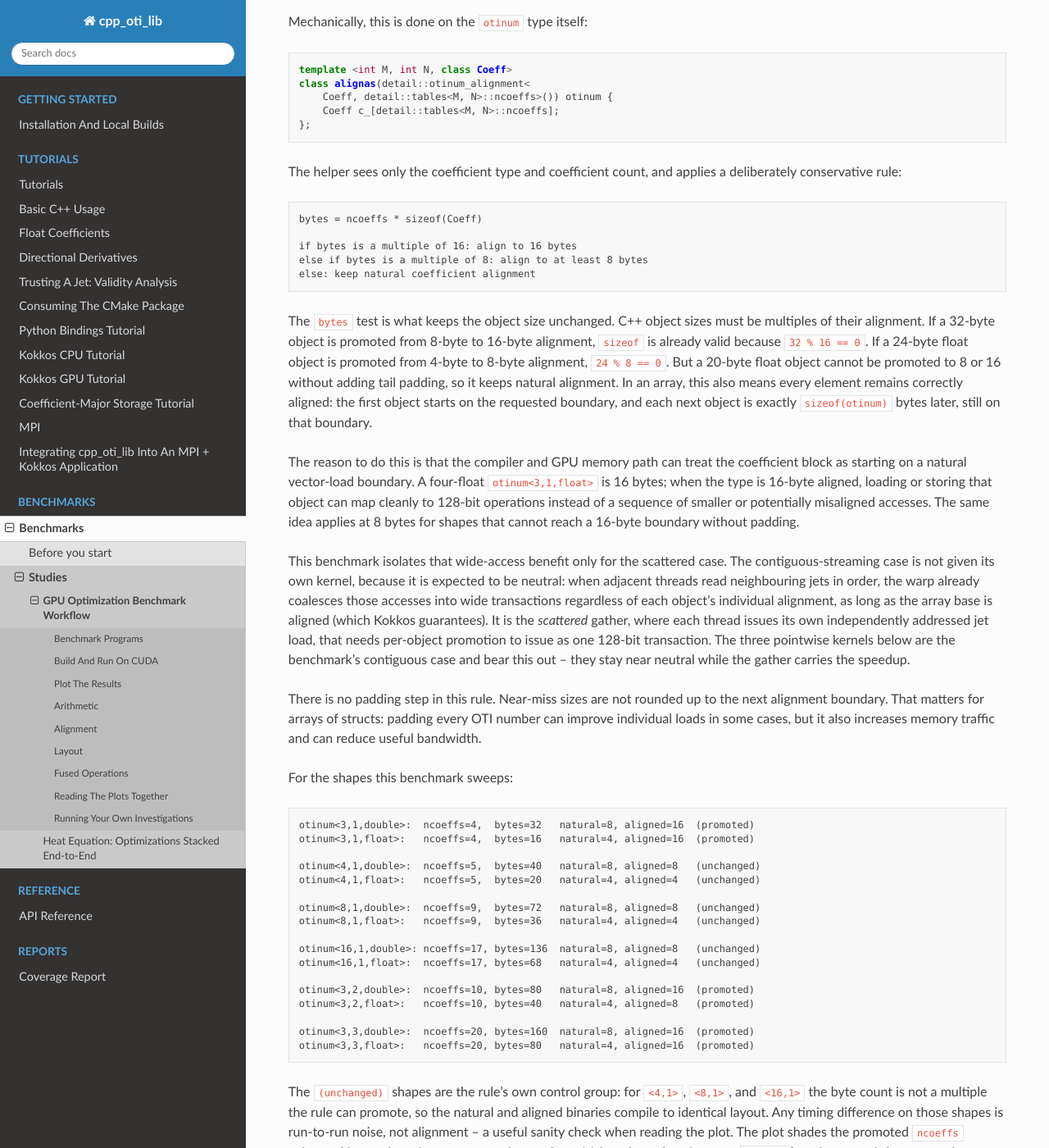
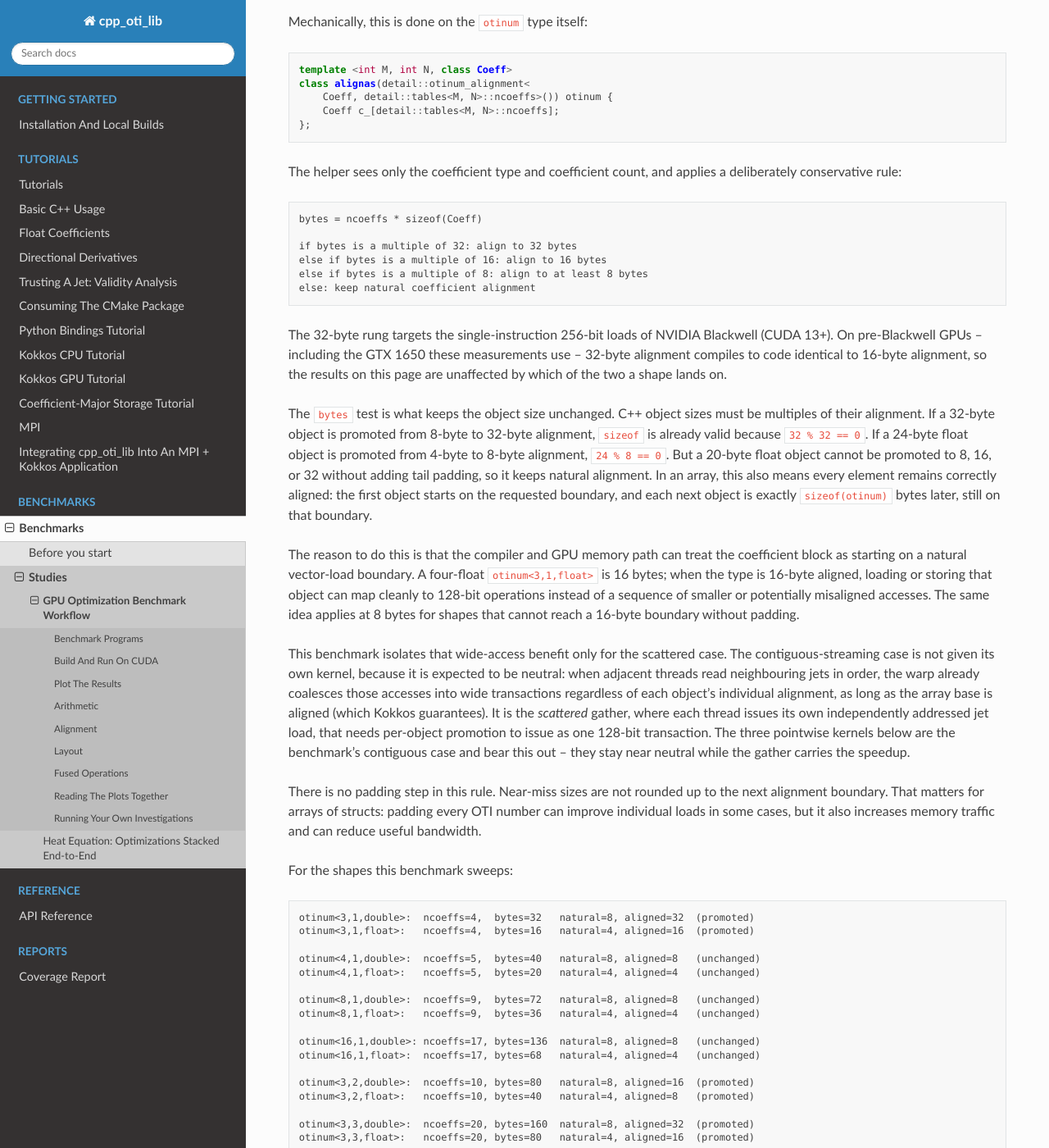
Before and after one commit to Samm-Py/cpp_oti_lib, a Sphinx documentation site: the page built from docs/benchmarks/gpu_optimization_workflow.rst, in a window 1280 px wide and 1400 px high, scrolled down 9521 px. Shown: the whole window at 82% size. Built offline with Sphinx 7.4.7 and the Read the Docs theme 3.1.0, drawn with Linux system fonts in a browser that asks for light colours; some of the changed text lies outside the part shown.

Commit message:
docs: 32-byte alignment rung and benchmark-page corrections
The alignment rule gained a 32-byte rung for Blackwell's 256-bit loads
(6ade24e), but the docs still described an 8-or-16 rule everywhere. Worse,
api/core.rst documented static_assert(alignof(otinum<3,1>) == 16), which
no longer compiles -- <3,1,double> (32 bytes) and <3,3,double> (160
bytes) are 32-byte aligned now. Updated the rule text and examples in
core.rst, soa_layout.rst, and the GPU workflow page (including its shape
table), each noting that on pre-Blackwell GPUs -- including the GTX 1650
the measurements used -- the 32-byte rung compiles identically to
16-byte alignment, so the published numbers are unaffected.

Also: benchmarks/index.rst claimed CMake 3.16+ but the project minimum
is 3.18. Verified against the tree: all documented benchmark binary
names match the CMake targets, the runner really forwards
--shapes/--nodes/--repetitions, plot_benchmark.py accepts the documented
--x/--output-dir, and bench_shapes.def contains exactly the documented
shape set.

Co-Authored-By: Claude Fable 5 <noreply@anthropic.com>

```diff
--- a/docs/benchmarks/gpu_optimization_workflow.rst
+++ b/docs/benchmarks/gpu_optimization_workflow.rst
@@ -7,7 +7,7 @@ library:
 * arithmetic path: naive coefficient convolution, runtime lookup tables, and
   compile-time unrolled product folds;
 * coefficient alignment: natural coefficient alignment versus the library's
-  conditional 8- or 16-byte alignment, measured on the real-``otinum`` kernels
+  conditional 8-, 16-, or 32-byte alignment, measured on the real-``otinum`` kernels
   of an explicit finite-element PDE step (source/load eval, operator apply,
   nodal update, and mass solve);
 * memory layout: array-of-structs ``Kokkos::View<otinum*>`` versus
@@ -39,8 +39,8 @@ Benchmark Programs
 
 ``bench_alignment_source_update_gather``
    Question: does the library's conditional ``otinum`` alignment -- which
-   promotes an object to an 8- or 16-byte boundary when that does not change its
-   ``sizeof`` (the full rule is detailed below) -- make the real kernels of an
+   promotes an object to an 8-, 16-, or 32-byte boundary when that does not
+   change its ``sizeof`` (the full rule is detailed below) -- make the real kernels of an
    explicit finite-element PDE step faster?
 
    It compiles real ``oti::otinum`` kernels twice -- once with natural alignment
@@ -436,8 +436,8 @@ An ``otinum<M,N,Coeff>`` stores its coefficients contiguously in the object.
 Alignment controls the address boundary where each object starts in memory. The
 ordinary C++ layout for a coefficient array is naturally aligned to
 ``alignof(Coeff)``: typically 4 bytes for ``float`` and 8 bytes for ``double``.
-The optimized library layout conditionally promotes the object alignment to 8
-or 16 bytes when that can be done without changing ``sizeof(otinum)``.
+The optimized library layout conditionally promotes the object alignment to 8,
+16, or 32 bytes when that can be done without changing ``sizeof(otinum)``.
 
 Mechanically, this is done on the ``otinum`` type itself:
 
@@ -456,15 +456,22 @@ deliberately conservative rule:
 
    bytes = ncoeffs * sizeof(Coeff)
 
-   if bytes is a multiple of 16: align to 16 bytes
+   if bytes is a multiple of 32: align to 32 bytes
+   else if bytes is a multiple of 16: align to 16 bytes
    else if bytes is a multiple of 8: align to at least 8 bytes
    else: keep natural coefficient alignment
 
+The 32-byte rung targets the single-instruction 256-bit loads of NVIDIA
+Blackwell (CUDA 13+). On pre-Blackwell GPUs -- including the GTX 1650 these
+measurements use -- 32-byte alignment compiles to code identical to 16-byte
+alignment, so the results on this page are unaffected by which of the two a
+shape lands on.
+
 The ``bytes`` test is what keeps the object size unchanged. C++ object sizes
 must be multiples of their alignment. If a 32-byte object is promoted from
-8-byte to 16-byte alignment, ``sizeof`` is already valid because ``32 % 16 ==
+8-byte to 32-byte alignment, ``sizeof`` is already valid because ``32 % 32 ==
 0``. If a 24-byte float object is promoted from 4-byte to 8-byte alignment,
-``24 % 8 == 0``. But a 20-byte float object cannot be promoted to 8 or 16
+``24 % 8 == 0``. But a 20-byte float object cannot be promoted to 8, 16, or 32
 without adding tail padding, so it keeps natural alignment. In an array, this
 also means every element remains correctly aligned: the first object starts on
 the requested boundary, and each next object is exactly ``sizeof(otinum)`` bytes
@@ -497,7 +504,7 @@ For the shapes this benchmark sweeps:
 
 .. code-block:: text
 
-   otinum<3,1,double>:  ncoeffs=4,  bytes=32   natural=8, aligned=16  (promoted)
+   otinum<3,1,double>:  ncoeffs=4,  bytes=32   natural=8, aligned=32  (promoted)
    otinum<3,1,float>:   ncoeffs=4,  bytes=16   natural=4, aligned=16  (promoted)
 
    otinum<4,1,double>:  ncoeffs=5,  bytes=40   natural=8, aligned=8   (unchanged)
@@ -512,7 +519,7 @@ For the shapes this benchmark sweeps:
    otinum<3,2,double>:  ncoeffs=10, bytes=80   natural=8, aligned=16  (promoted)
    otinum<3,2,float>:   ncoeffs=10, bytes=40   natural=4, aligned=8   (promoted)
 
-   otinum<3,3,double>:  ncoeffs=20, bytes=160  natural=8, aligned=16  (promoted)
+   otinum<3,3,double>:  ncoeffs=20, bytes=160  natural=8, aligned=32  (promoted)
    otinum<3,3,float>:   ncoeffs=20, bytes=80   natural=4, aligned=16  (promoted)
 
 The ``(unchanged)`` shapes are the rule's own control group: for ``<4,1>``,
@@ -520,7 +527,7 @@ The ``(unchanged)`` shapes are the rule's own control group: for ``<4,1>``,
 so the natural and aligned binaries compile to identical layout. Any timing
 difference on those shapes is run-to-run noise, not alignment -- a useful sanity
 check when reading the plot. The plot shades the promoted ``ncoeffs`` columns
-(those whose byte count reaches an 8- or 16-byte boundary, i.e. even
+(those whose byte count reaches an 8-byte or wider boundary, i.e. even
 ``ncoeffs``) so the control shapes stand out as the unshaded columns where the
 natural and aligned lines should coincide.
 
--- a/docs/benchmarks/index.rst
+++ b/docs/benchmarks/index.rst
@@ -12,8 +12,8 @@ Before you start
 The benchmarks need Kokkos. For the GPU numbers you need a CUDA-enabled Kokkos
 build; for CPU runs a Serial/OpenMP build is enough. If you do not already have
 one, the :doc:`../tutorials/kokkos_gpu` and :doc:`../tutorials/kokkos_cpu`
-tutorials walk through it. You also need CMake 3.16+, a C++17 compiler, and
-Python 3 with ``matplotlib`` for the runners and plotters.
+tutorials walk through it. You also need CMake 3.18+ (the project minimum), a
+C++17 compiler, and Python 3 with ``matplotlib`` for the runners and plotters.
 
 Two things commonly trip up a first CUDA build:
 
```
Also changed, not shown: docs/api/core.rst (+11 -9 lines), docs/tutorials/soa_layout.rst (+6 -1 lines).
